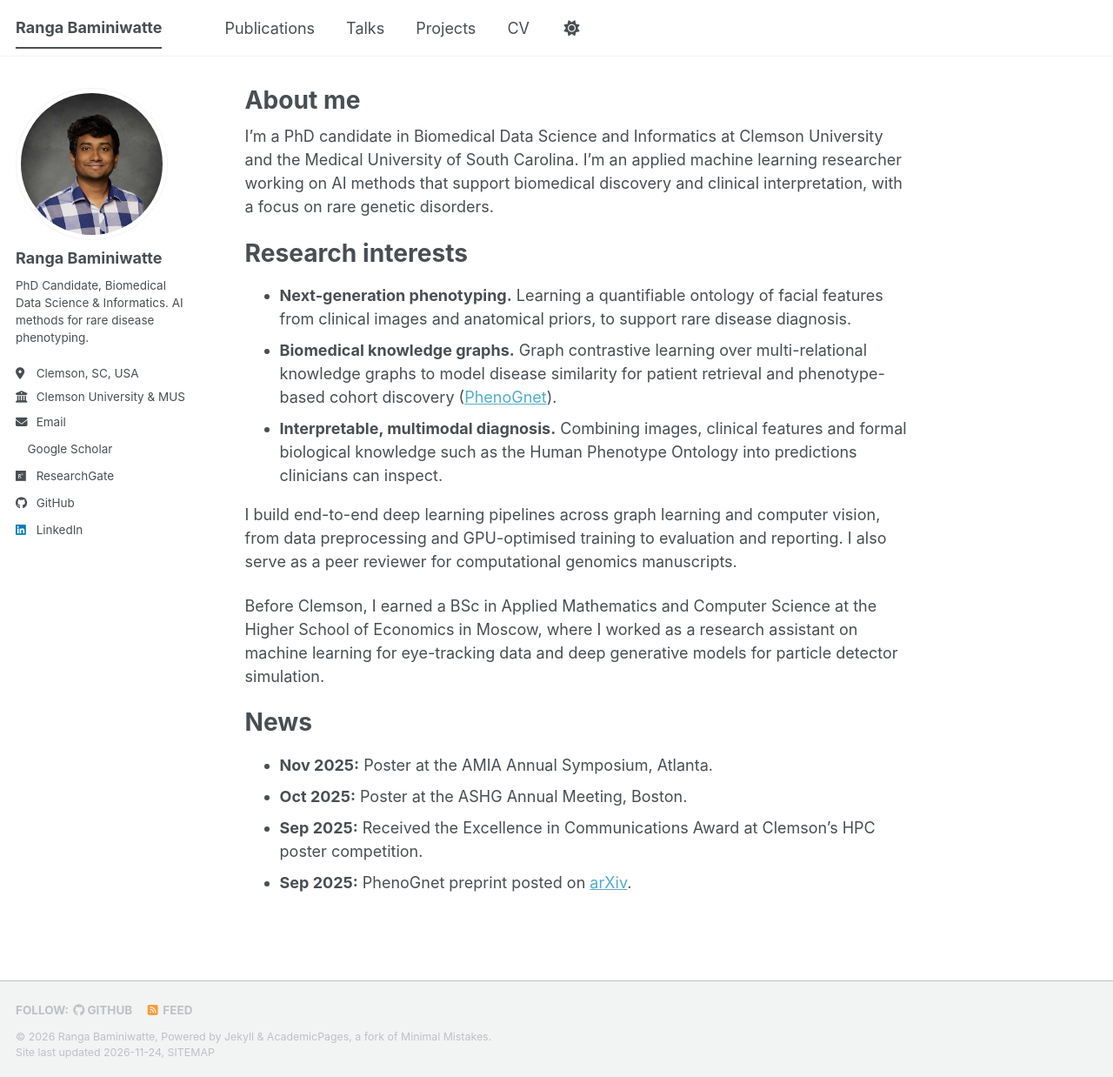
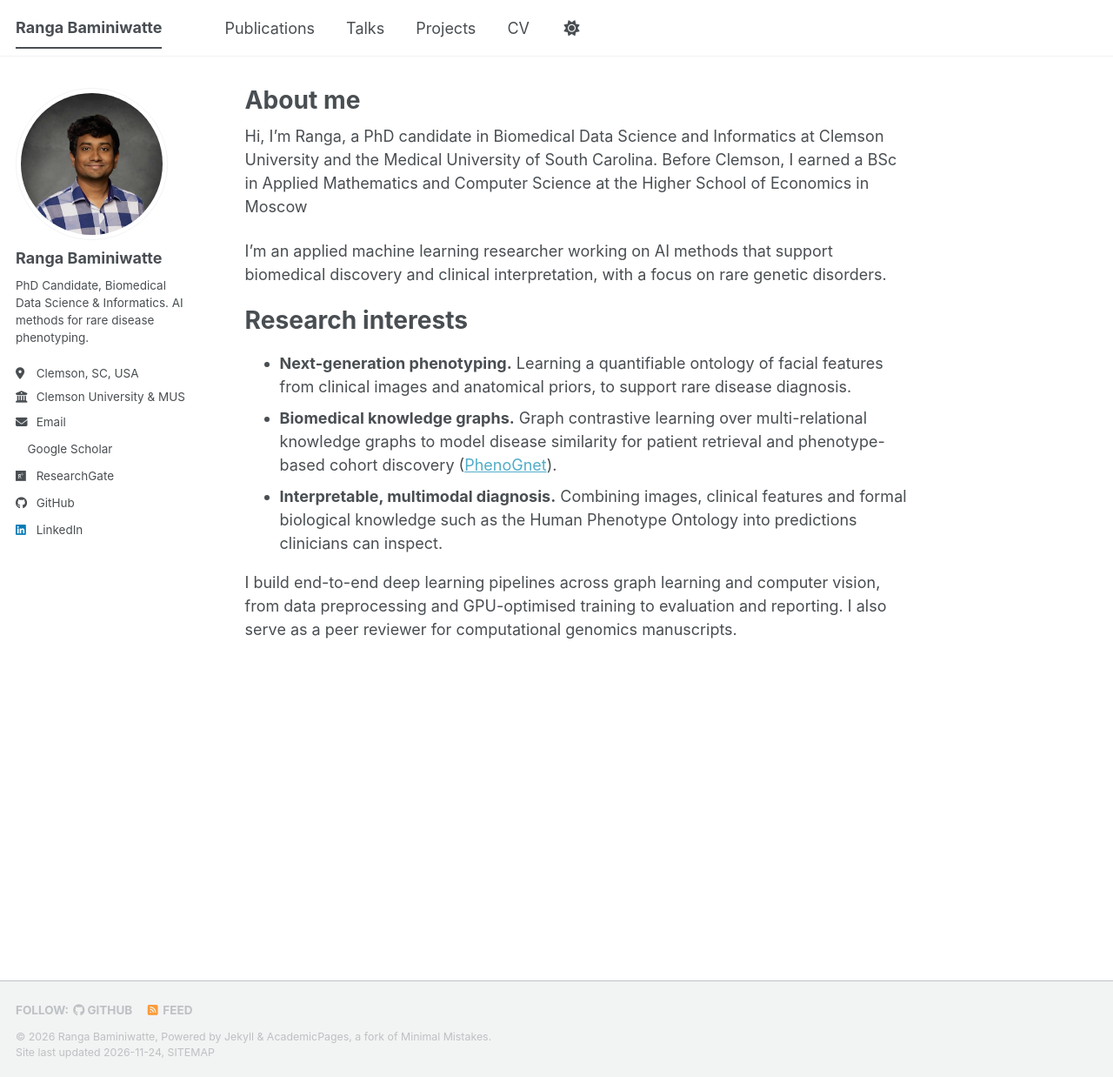
Before and after one commit to rangabaminiwatte/rangabaminiwatte.github.io, a Jekyll site: the page built from _pages/about.md, in a window 1280 px wide and 1238 px high. Shown: the whole window at 87% size. Built offline with Jekyll 4.4.1, drawn with Linux system fonts in a browser that asks for light colours; a script bundle is joined from its source files by our own code; a style sheet for code colours, icons or effects is not loaded.

Commit message:
Revise about page content and remove news section
Updated personal introduction and removed news section.

```diff
--- a/_pages/about.md
+++ b/_pages/about.md
@@ -7,7 +7,10 @@ redirect_from:
   - /about.html
 ---
 
-I'm a PhD candidate in Biomedical Data Science and Informatics at Clemson University and the Medical University of South Carolina. I'm an applied machine learning researcher working on AI methods that support biomedical discovery and clinical interpretation, with a focus on rare genetic disorders.
+Hi, I'm Ranga, a PhD candidate in Biomedical Data Science and Informatics at Clemson University and the Medical University of South Carolina.
+Before Clemson, I earned a BSc in Applied Mathematics and Computer Science at the Higher School of Economics in Moscow
+
+I'm an applied machine learning researcher working on AI methods that support biomedical discovery and clinical interpretation, with a focus on rare genetic disorders.
 
 Research interests
 ======
@@ -16,12 +19,3 @@ Research interests
 * **Interpretable, multimodal diagnosis.** Combining images, clinical features and formal biological knowledge such as the Human Phenotype Ontology into predictions clinicians can inspect.
 
 I build end-to-end deep learning pipelines across graph learning and computer vision, from data preprocessing and GPU-optimised training to evaluation and reporting. I also serve as a peer reviewer for computational genomics manuscripts.
-
-Before Clemson, I earned a BSc in Applied Mathematics and Computer Science at the Higher School of Economics in Moscow, where I worked as a research assistant on machine learning for eye-tracking data and deep generative models for particle detector simulation.
-
-News
-======
-* **Nov 2025:** Poster at the AMIA Annual Symposium, Atlanta.
-* **Oct 2025:** Poster at the ASHG Annual Meeting, Boston.
-* **Sep 2025:** Received the Excellence in Communications Award at Clemson's HPC poster competition.
-* **Sep 2025:** PhenoGnet preprint posted on [arXiv](https://arxiv.org/abs/2509.14037).
```
